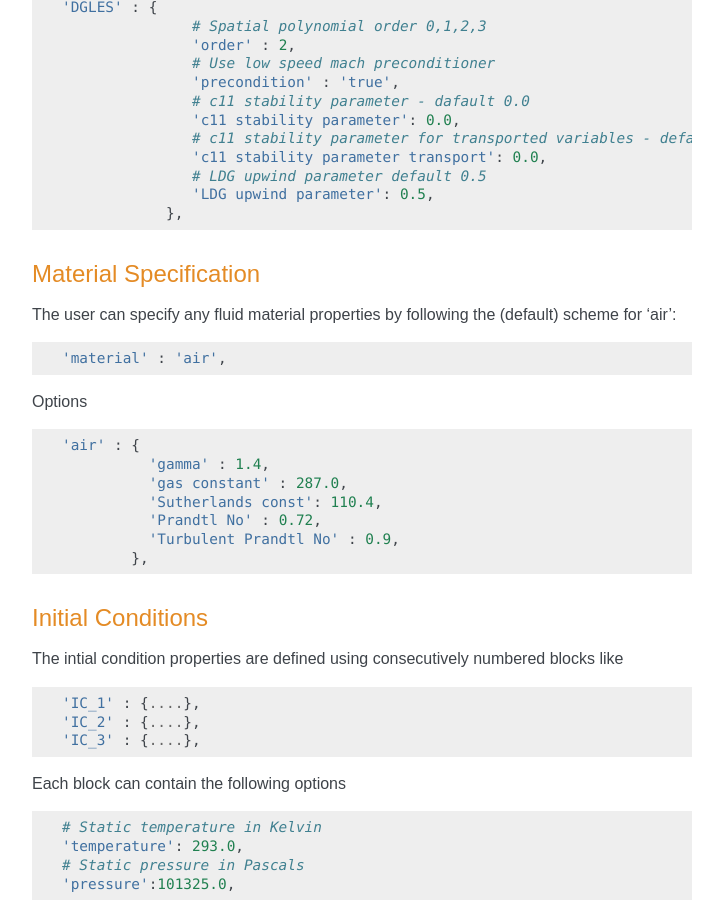
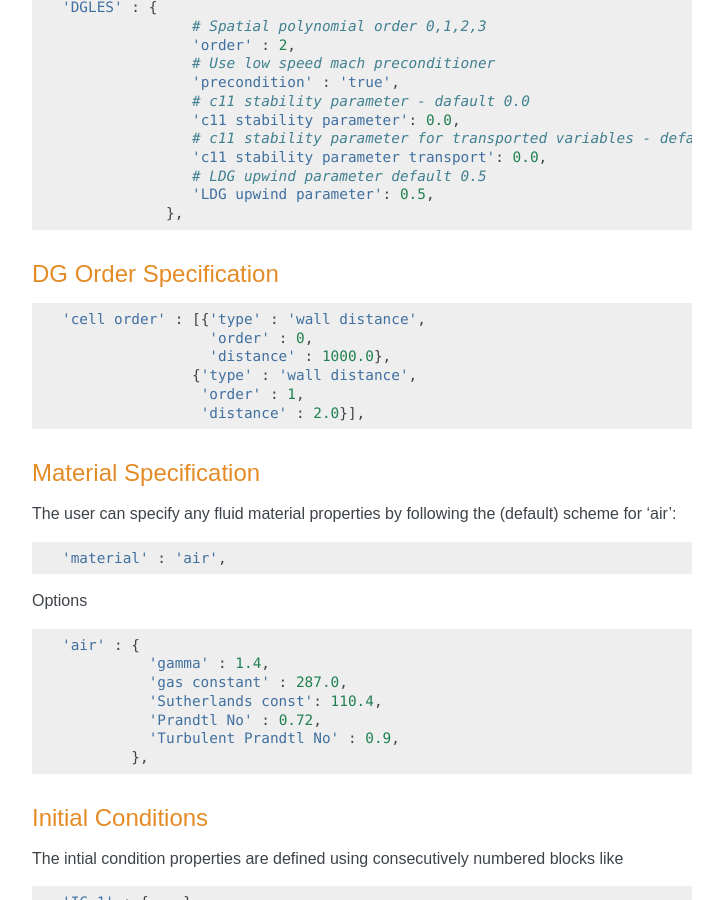
Before and after one commit to zCFD/zCFDguide, a Sphinx documentation site: the page built from docs/source/control-dict.rst, in a window 1280 px wide and 900 px high, scrolled down 6337 px. Shown: the whole window, without its empty margins (388-1111 px from the left). Built offline with Sphinx 7.4.7, drawn with Linux system fonts in a browser that asks for light colours; some of the changed text lies outside the part shown.

Commit message:
Added documentation for cell order specification

```diff
--- a/docs/source/control-dict.rst
+++ b/docs/source/control-dict.rst
@@ -343,6 +343,18 @@ High order strong form Discontinuous Galerkin/Flux Reconstruction
                    # LDG upwind parameter default 0.5
                    'LDG upwind parameter': 0.5,
                 },
+
+DG Order Specification
+----------------------
+
+.. code-block:: python
+
+    'cell order' : [{'type' : 'wall distance',
+                     'order' : 0,
+                     'distance' : 1000.0},
+                   {'type' : 'wall distance',
+                    'order' : 1,
+                    'distance' : 2.0}],
 
 Material Specification
 ----------------------
```
